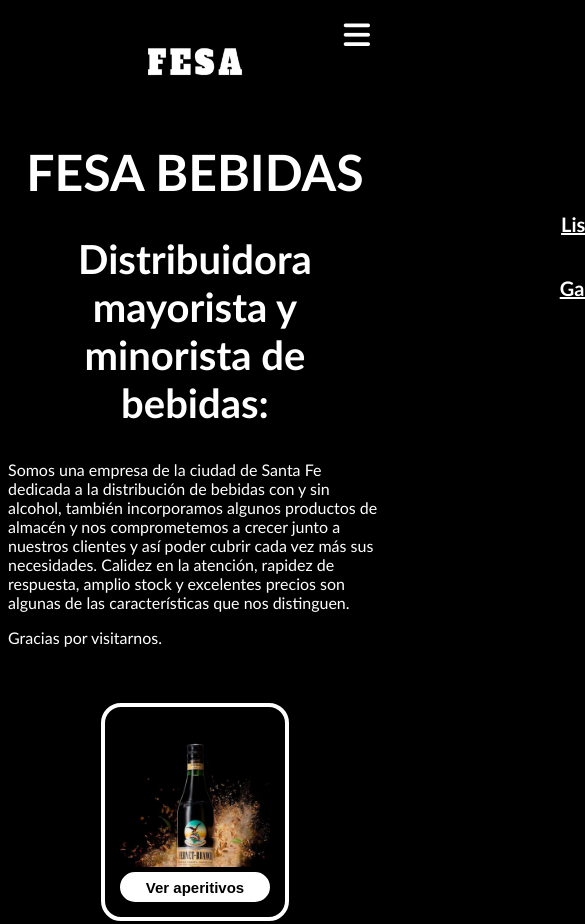
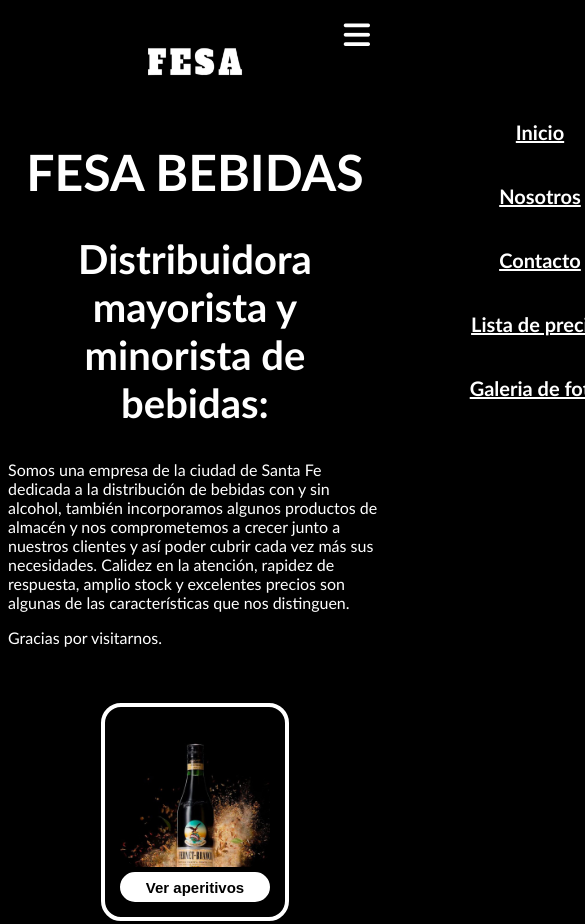
Before and after one commit to federicoangiulla/PF-Federico-Angiulla, a plain HTML site: page index.html in a window 390 px wide. Shown: the top 924 px of the page, 585 px wide, since content can reach past the window. Drawn offline with Linux system fonts and the light colour scheme.

Commit message:
proyecyo-terminado

```diff
--- a/scss/_menu-hamburguesa.scss
+++ b/scss/_menu-hamburguesa.scss
@@ -24,10 +24,11 @@
         width: 300px;
         height: 200px;
         top: 0;
-        right: -100%;
+        right: -100px;
         justify-content: start;
         align-items: center;
         z-index: 2;
+
     }
 
   .menu:hover + .navegador-contenedor{
@@ -39,6 +40,7 @@
         align-items: center;
         transition-duration: 1s;
         z-index: 2;
+
   }
 
   .navegador-contenedor:hover{
```
Also changed, not shown: style.css.
